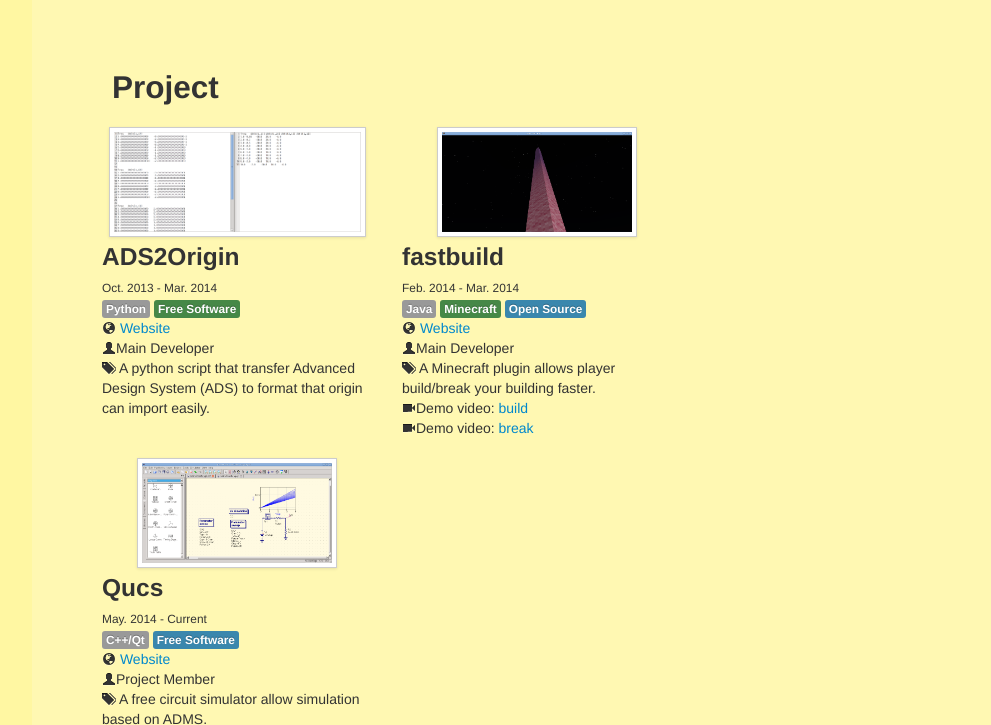
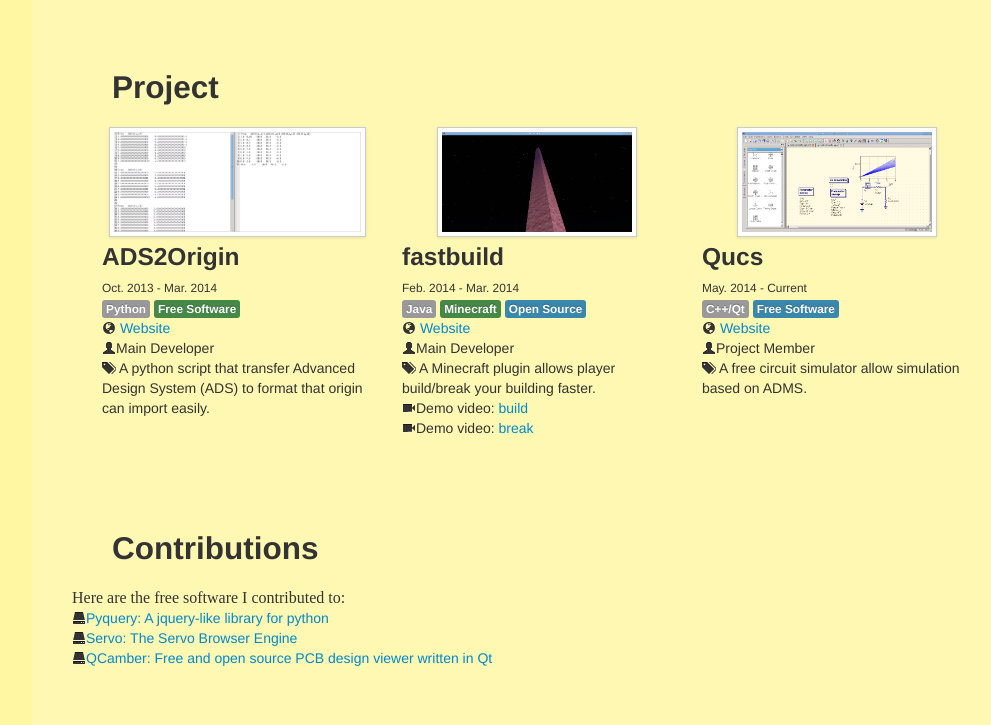
Before and after one commit to yodalee/yodalee.github.io, a plain HTML site: page index.html in a window 1280 px wide. Shown: the part 678-1403 px from the top of the page, without its empty margins (58-1049 px from the left). Drawn offline with nearby package versions, Linux system fonts and the light colour scheme.

Commit message:
adjust layout

```diff
--- a/index.html
+++ b/index.html
@@ -108,7 +108,7 @@
   <!-- end experience-->
 
   <!-- start project-->
-  <div class="span9 datasection">
+  <div class="span10 datasection">
     <h2 class="title1">Project</h2>
 
     <!-- start ADS 2 origin-->
@@ -145,8 +145,8 @@
       A Minecraft plugin allows player build/break your building faster.<br>
       <i class="icon-facetime-video"></i>Demo video: <a href="http://youtu.be/pc9FjvXC7kY">build</a><br>
       <i class="icon-facetime-video"></i>Demo video: <a href="http://youtu.be/qWxviuqtntw">break</a><br>
+      <br>
 
-      <br>
     </div>
     <!-- end fastbuild-->
 
```
